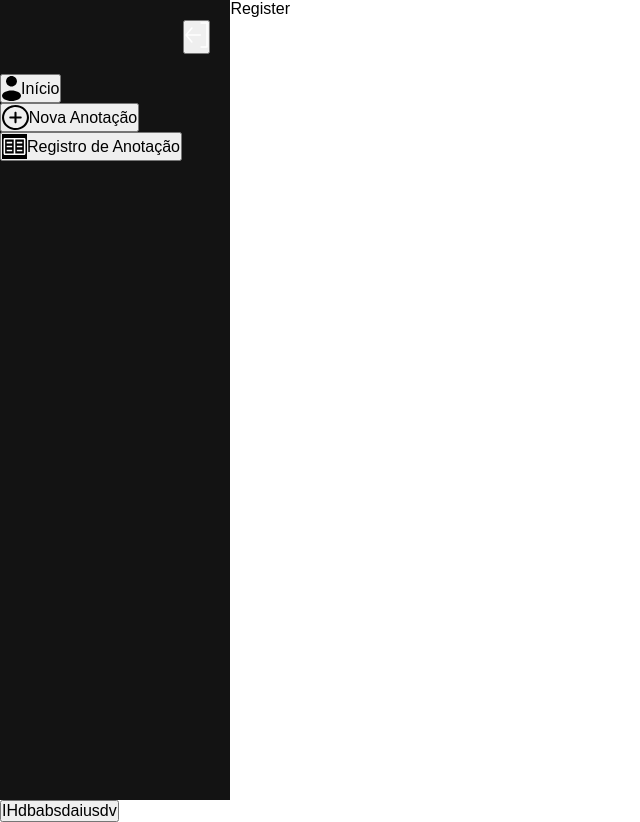
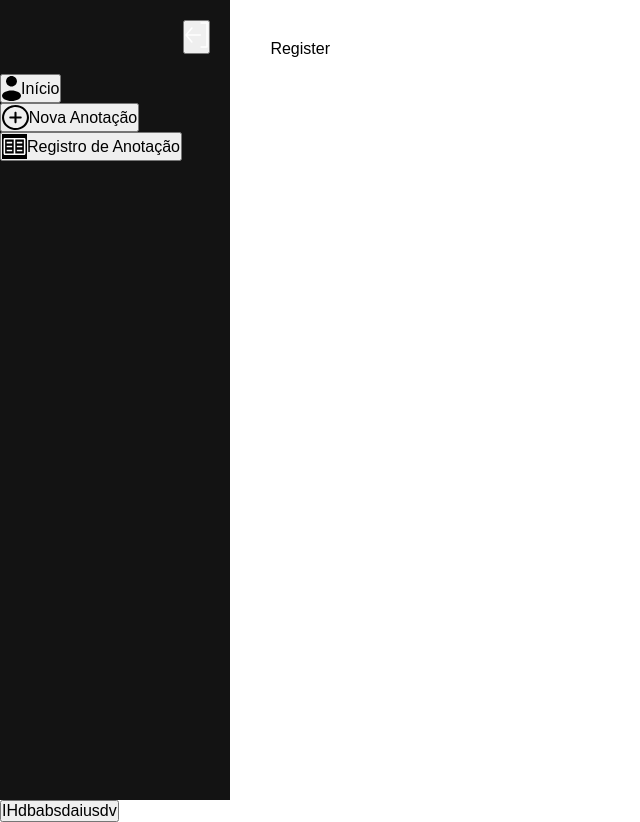
Before and after one commit to Sayd-Developer/Diario, a React (Vite) app: page /Salvo in a window 1280 px wide. Shown: the whole page, without its empty margins (0-640 px from the left). Built offline with nearby package versions, Linux system fonts and the light colour scheme.

Commit message:
style: :art: create resgister Login

```diff
--- a/src/pages/Register/style.ts
+++ b/src/pages/Register/style.ts
@@ -1,3 +1,7 @@
 import { styled } from "styled-components"
 
-export const Container = styled.div``
+export const Container = styled.div`
+  display: flex;
+  flex-direction: column;
+  padding: 40px;
+`
--- /dev/null
+++ b/src/pages/RegisterLogin/index.tsx
@@ -0,0 +1,5 @@
+export default function RegisterLogin() {
+    return (
+        <></>
+    )
+}
```
Also changed, not shown: src/pages/RegisterLogin/style.ts (added).
